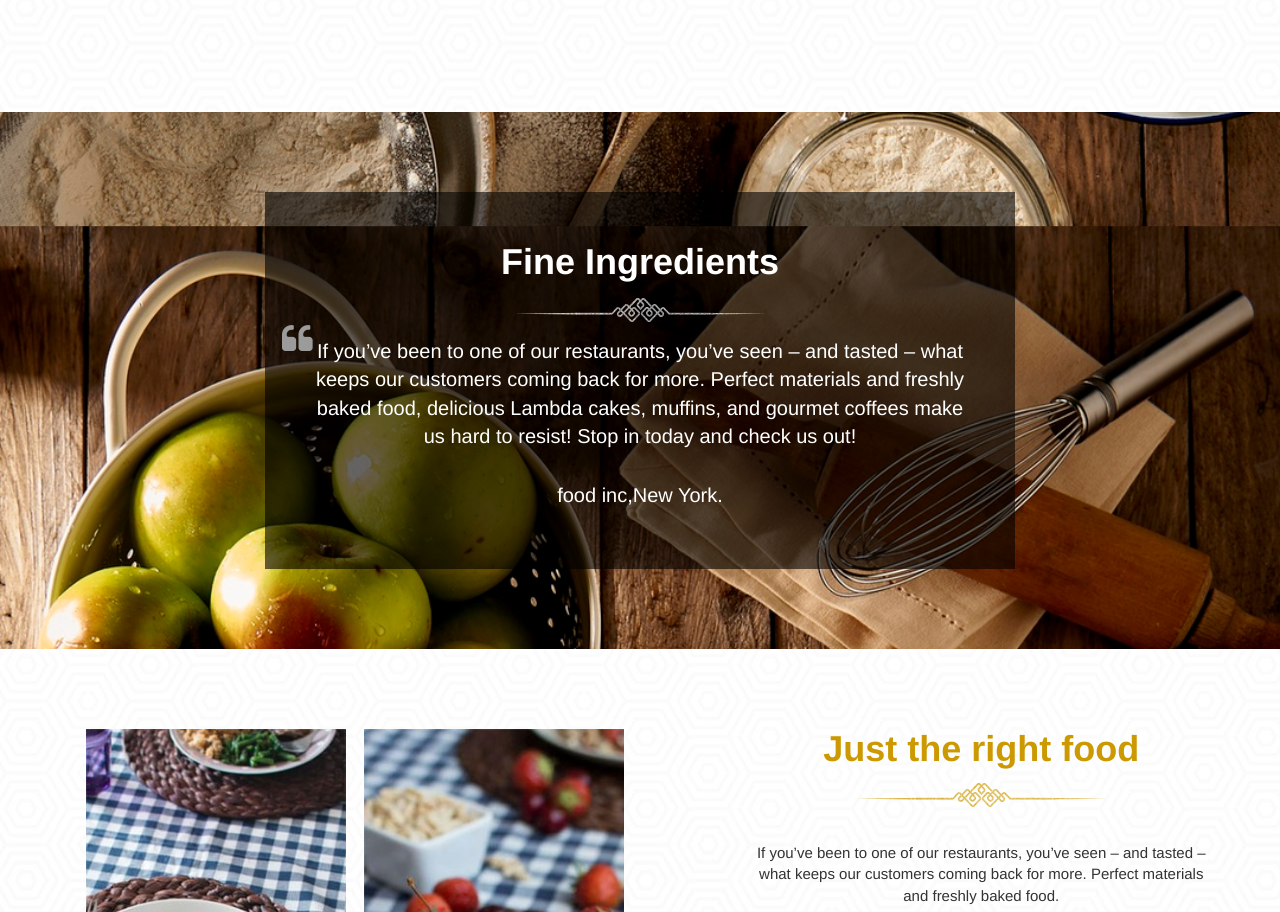
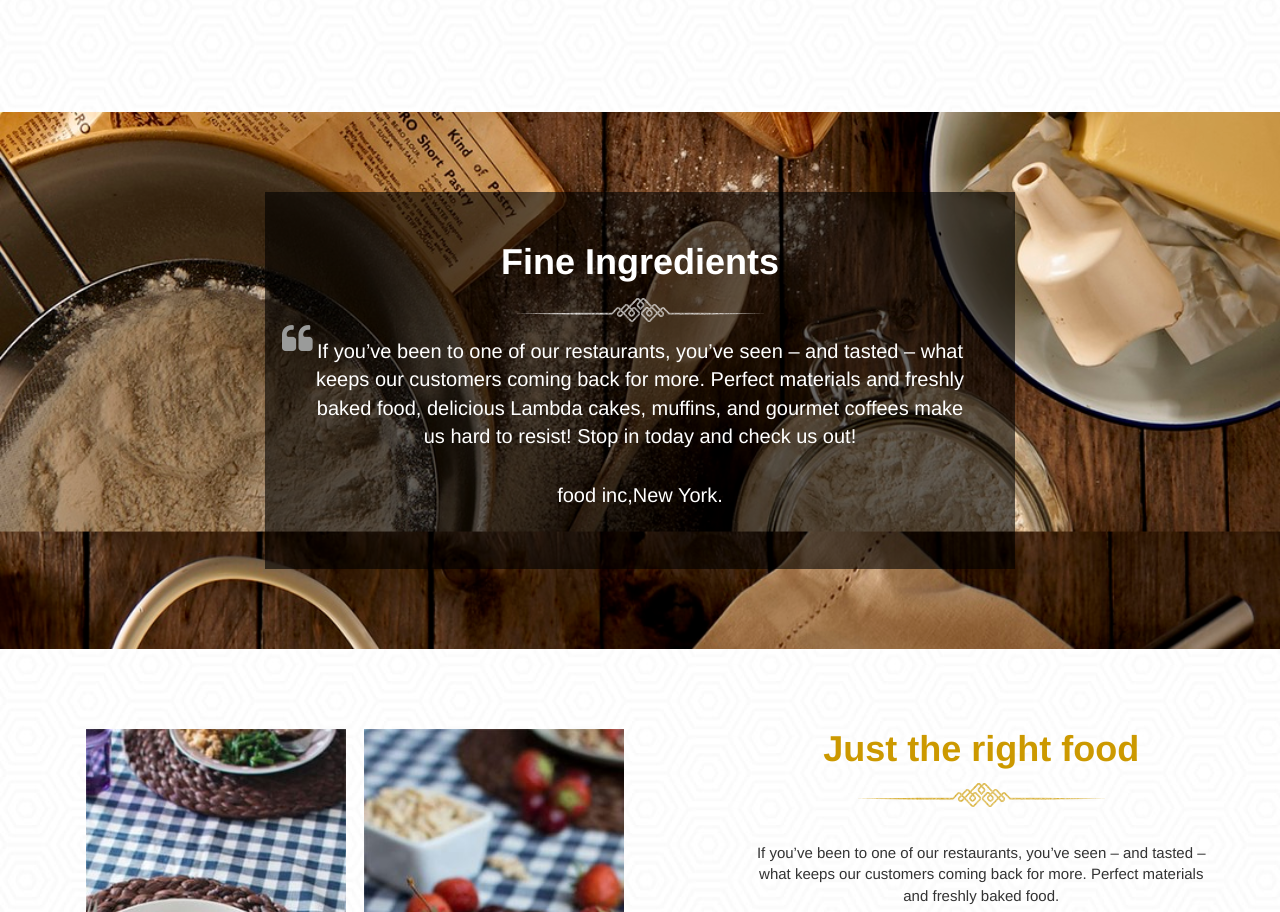
Before and after one commit to smjahid012/parallax_website, a plain HTML site: page index.html in a window 1280 px wide. Shown: the part 2873-3785 px from the top of the page. Drawn offline with Linux system fonts and the light colour scheme.

Commit message:
Update index.html

```diff
--- a/index.html
+++ b/index.html
@@ -212,7 +212,7 @@
 
         <!----- /testimonial-area ----->
            <div class="testimonial-area section-padding" id="reviews">
-        	<div data-velocity="-.9" class="parallax-bg testimonial-bg"></div><!--/parallax-->
+        	<div data-velocity="-.7" class="parallax-bg testimonial-bg"></div><!--/parallax-->
         	<div class="container">
            	  <div class="row">
                 	<div class="col-md-offset-2 col-md-8 animated wow zoomInLeft">
```
